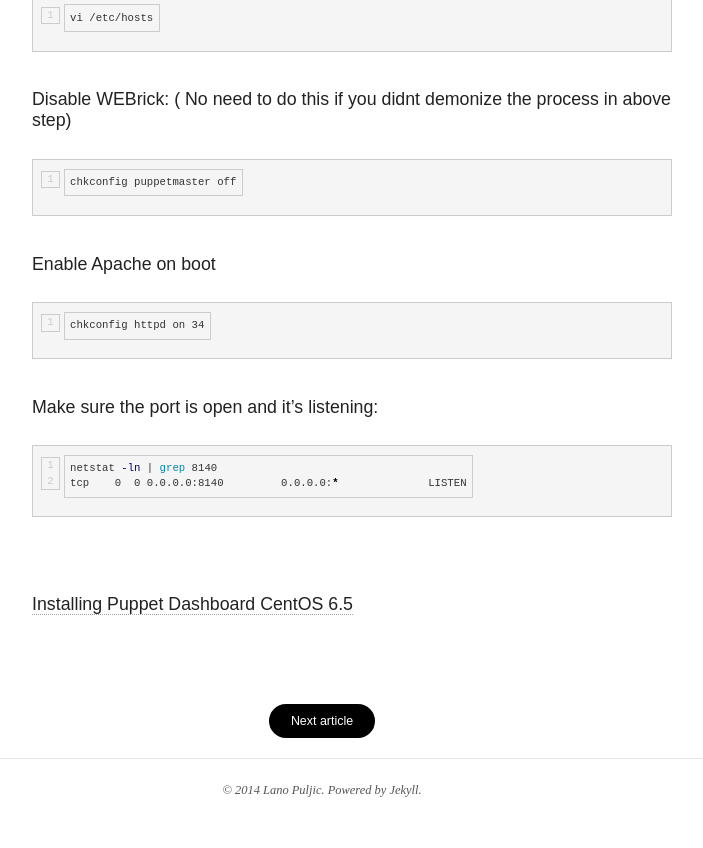
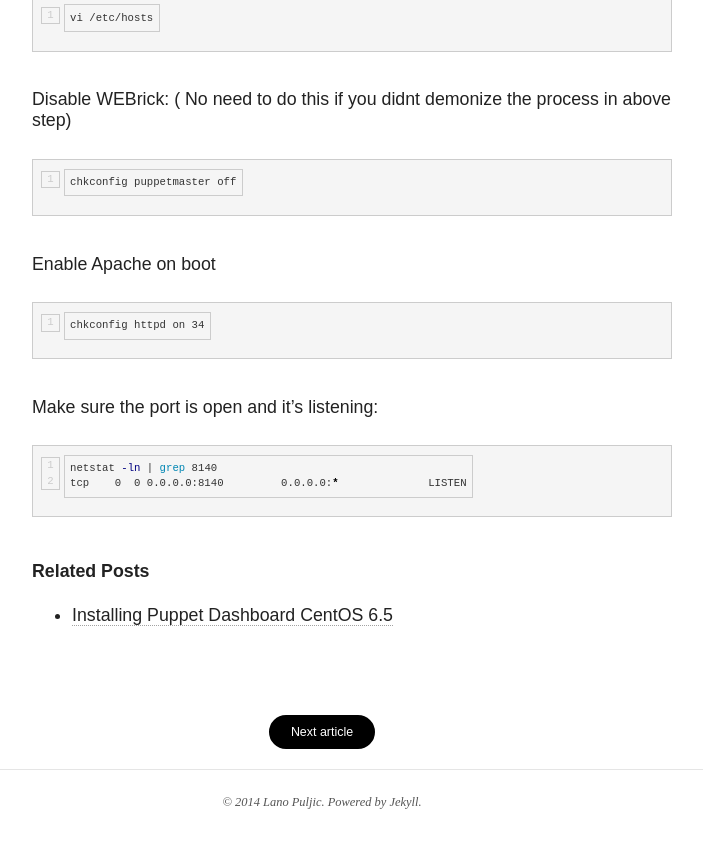
Before and after one commit to lanopuljic/myblog, a Jekyll site: the page built from _posts/2014-05-19-install-puppet-server.md, in a window 1280 px wide and 900 px high, scrolled down 3015 px. Shown: the top 848 px of the window, without its empty margins (318-1021 px from the left). Built offline with Jekyll 4.4.1, drawn with Linux system fonts in a browser that asks for light colours; nearby versions of some CDN libraries; comment, search, counter and statistics services are not loaded.

Commit message:
update post

```diff
--- a/_posts/2014-05-19-install-puppet-server.md
+++ b/_posts/2014-05-19-install-puppet-server.md
@@ -133,7 +133,10 @@
 netstat -ln | grep 8140
 tcp    0  0 0.0.0.0:8140         0.0.0.0:*              LISTEN
 {% endhighlight %}
-<br>
-{% for post in site.related_posts %}
-  <a href="{{ post.url }}">{{ post.title }}</a><br />
-{% endfor %}
+
+<h4>Related Posts</h4>
+<ul>
+  {% for post in site.related_posts limit:5 %}
+  <li><a href="{{ post.url }}">{{ post.title }}</a></li>
+  {% endfor %}
+</ul>
```
Also changed, not shown: _posts/2014-05-20-installing-puppet-dashboard.md (+6 -4 lines).
